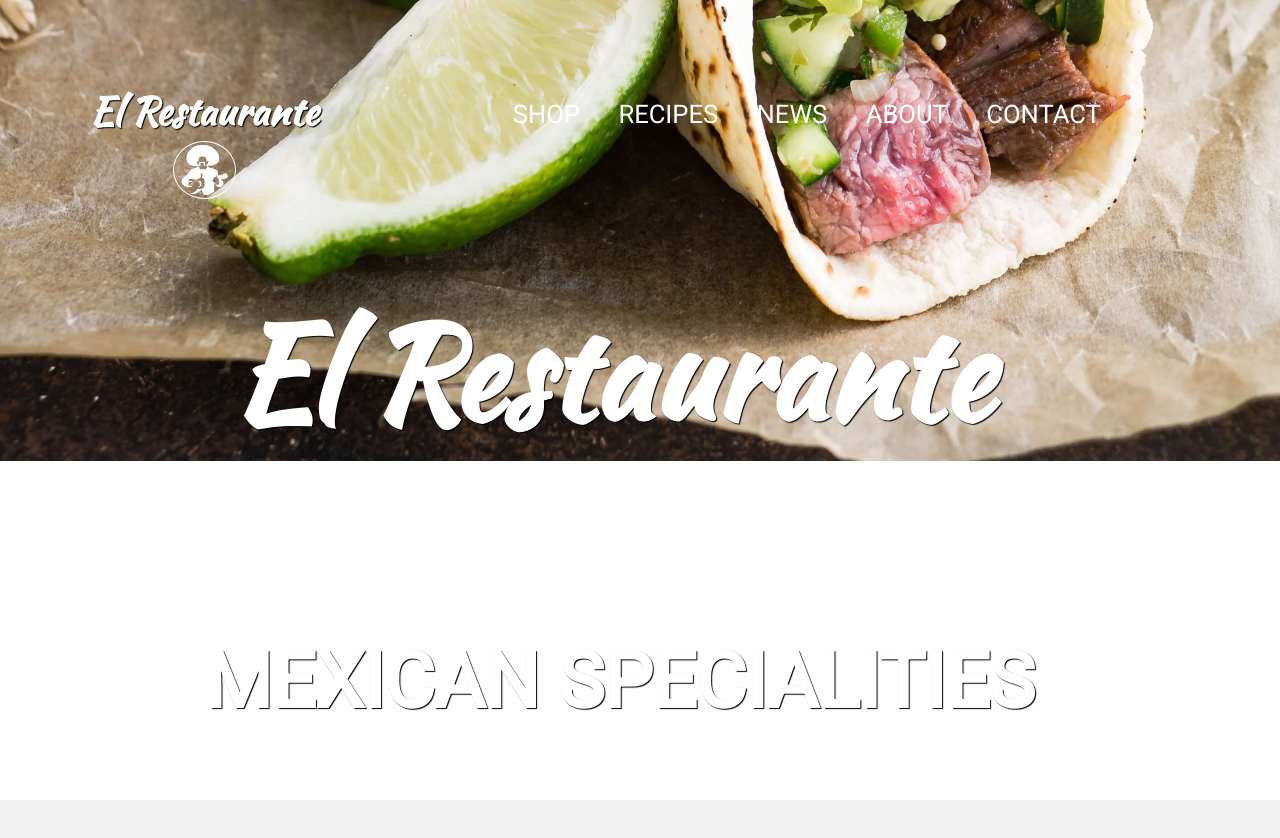
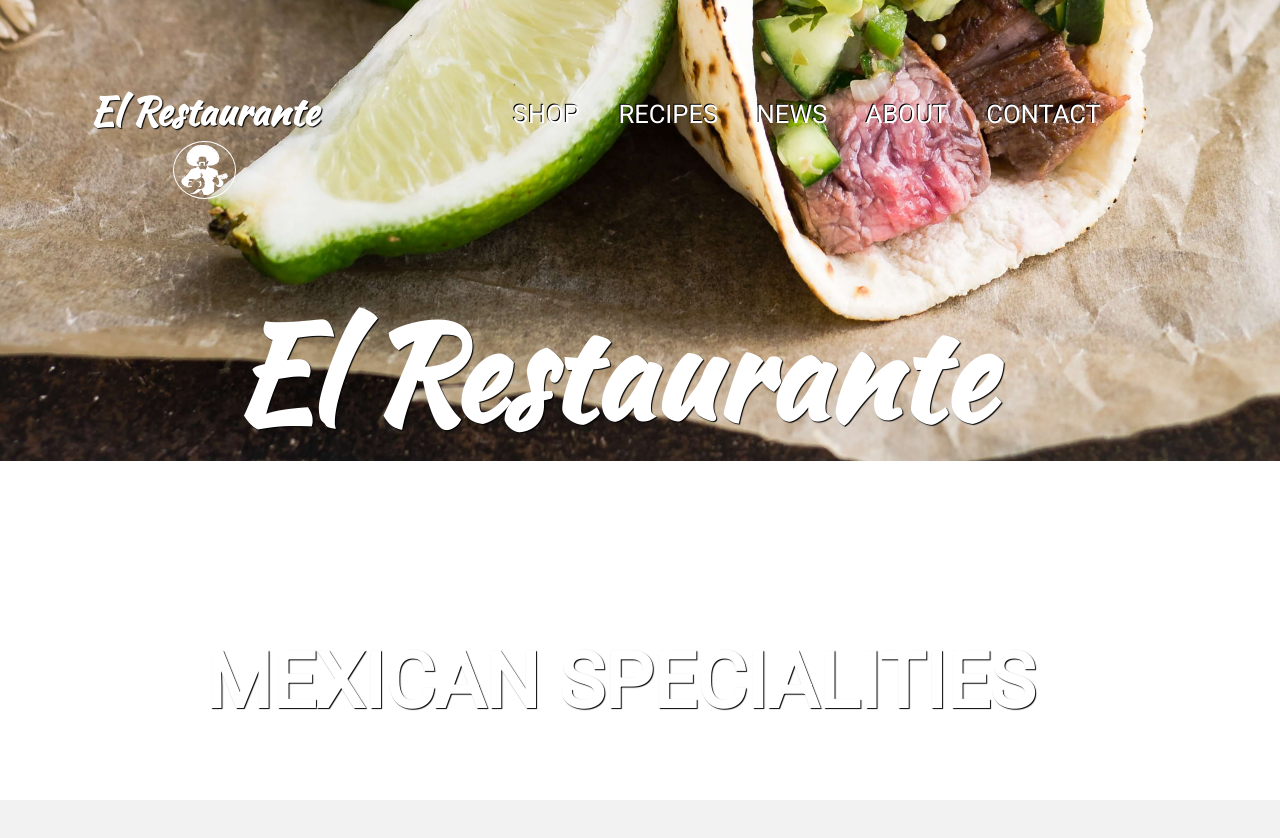
Before and after one commit to nelup20/el-restaurante, a website: page public/index.html in a window 1280 px wide. Shown: the top 838 px of the page. Drawn offline with Linux system fonts and the light colour scheme.

Commit message:
Navbar fixed for now

```diff
--- a/public/assets/css/index.css
+++ b/public/assets/css/index.css
@@ -209,8 +209,9 @@
         background-image: url("../images/taco1.jpg");
         background-size: cover;
         background-repeat: no-repeat;
-        background-position-y: -1250px
+        background-position-y: -1250px;
     }
+
     .restaurantNameHeader h1{
         font-family: 'Kaushan Script', cursive;
         font-size: 10vw;
--- a/public/assets/css/navBar.css
+++ b/public/assets/css/navBar.css
@@ -166,7 +166,7 @@ h2{
         text-decoration: none;
         font-size: 2vw;
         margin-right: 3vw;
-
+        text-shadow: -1px -1px black;
     }
 }
 @media (min-width: 1920px){
```
